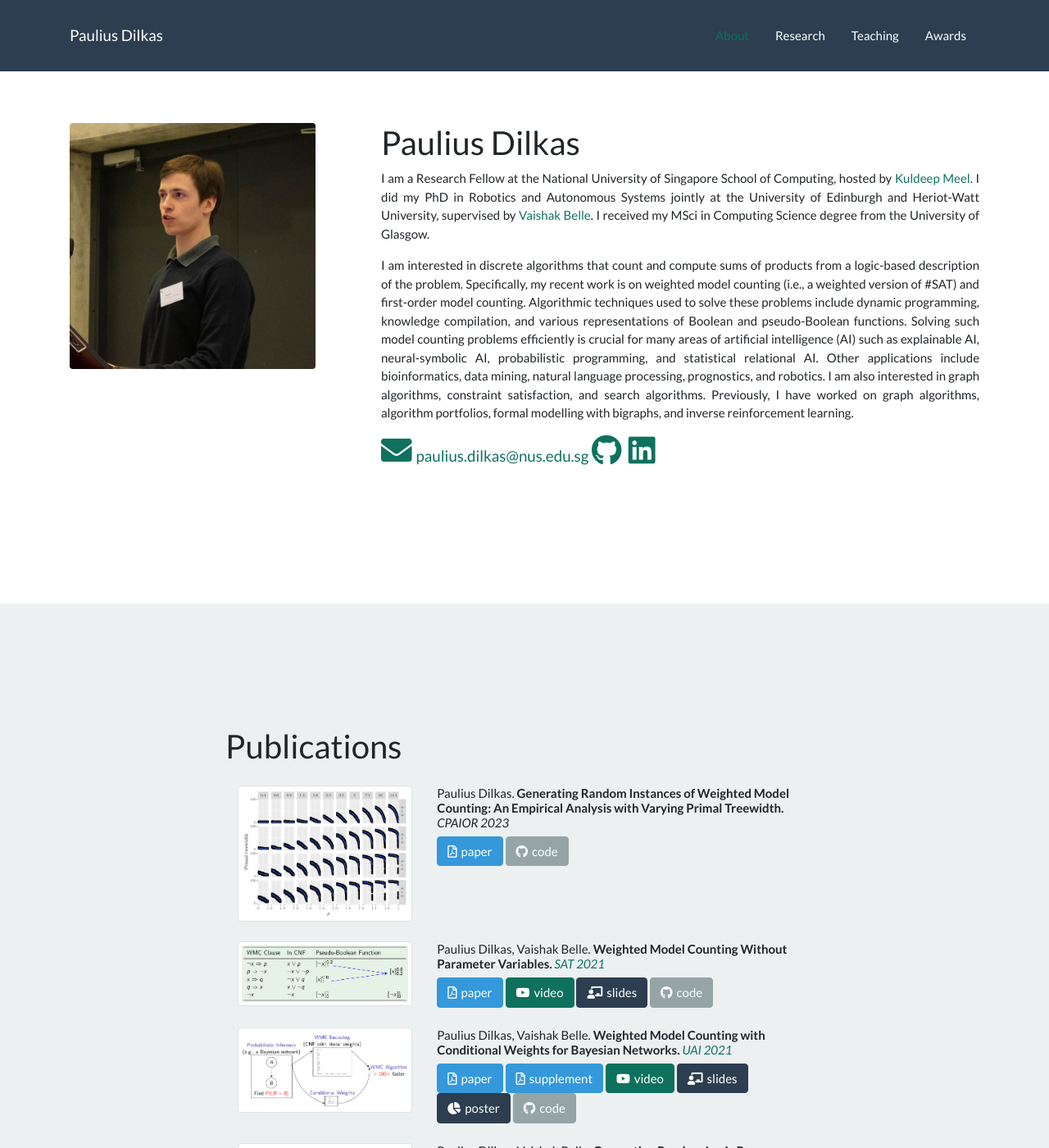
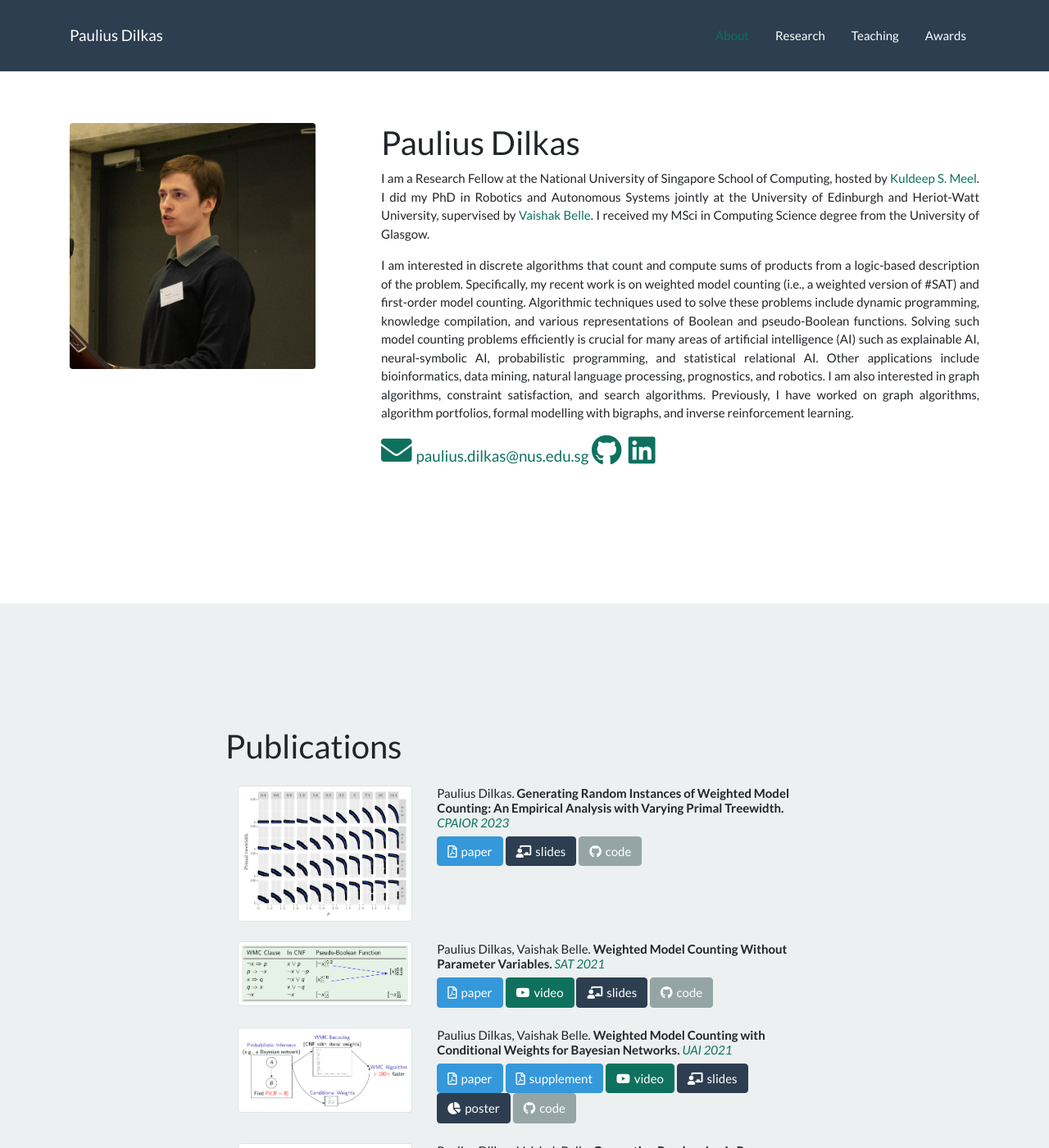
Before and after one commit to dilkas/dilkas.github.io, a Jekyll site: the page built from index.html, in a window 1280 px wide and 1400 px high. Shown: the whole window at 82% size. Built offline with Jekyll 4.4.1, drawn with Linux system fonts in a browser that asks for light colours; nearby versions of some CDN libraries; some of the changed text lies outside the part shown.

```diff
--- a/index.html
+++ b/index.html
@@ -10,7 +10,7 @@ layout: default
             </div>
             <div class="col-lg-8 mx-auto">
                 <h2>Paulius Dilkas</h2>
-                <p class="text-justify">I am a Research Fellow at the National University of Singapore School of Computing, hosted by <a href="https://www.comp.nus.edu.sg/~meel/">Kuldeep Meel</a>. I did my PhD in Robotics and Autonomous Systems jointly at the University of Edinburgh and Heriot-Watt University, supervised by <a href="http://vaishakbelle.com/">Vaishak Belle</a>. I received my MSci in Computing Science degree from the University of Glasgow.</p>
+                <p class="text-justify">I am a Research Fellow at the National University of Singapore School of Computing, hosted by <a href="https://www.comp.nus.edu.sg/~meel/">Kuldeep S. Meel</a>. I did my PhD in Robotics and Autonomous Systems jointly at the University of Edinburgh and Heriot-Watt University, supervised by <a href="http://vaishakbelle.com/">Vaishak Belle</a>. I received my MSci in Computing Science degree from the University of Glasgow.</p>
                 <p class="text-justify"> I am interested in discrete algorithms that count and compute sums of products from a logic-based description of the problem. Specifically, my recent work is on weighted model counting (i.e., a weighted version of #SAT) and first-order model counting. Algorithmic techniques used to solve these problems include dynamic programming, knowledge compilation, and various representations of Boolean and pseudo-Boolean functions. Solving such model counting problems efficiently is crucial for many areas of artificial intelligence (AI) such as explainable AI, neural-symbolic AI, probabilistic programming, and statistical relational AI. Other applications include bioinformatics, data mining, natural language processing, prognostics, and robotics. I am also interested in graph algorithms, constraint satisfaction, and search algorithms. Previously, I have worked on graph algorithms, algorithm portfolios, formal modelling with bigraphs, and inverse reinforcement learning.</p>
                 <p class="lead">
                     <a href="mailto:paulius.dilkas@nus.edu.sg"><i class="fas fa-envelope fa-2x"></i>paulius.dilkas@nus.edu.sg</a>
@@ -34,8 +34,9 @@ layout: default
                             <img src="images/wmc.png" alt="WMC" class="img-thumbnail">
                         </div>
                         <div class="col">
-                            <h6>Paulius Dilkas. <strong>Generating Random Instances of Weighted Model Counting: An Empirical Analysis with Varying Primal Treewidth.</strong> <em>CPAIOR 2023</em></h6>
+                            <h6>Paulius Dilkas. <strong>Generating Random Instances of Weighted Model Counting: An Empirical Analysis with Varying Primal Treewidth.</strong> <em><a href="https://doi.org/10.1007/978-3-031-33271-5_26">CPAIOR 2023</a></em></h6>
                             <a href="pdf/wmc.pdf" class="btn btn-info"><i class="far fa-file-pdf"></i>paper</a>
+                            <a href="pdf/wmc_slides.pdf" class="btn btn-primary"><i class="fas fa-chalkboard-teacher"></i>slides</a>
                             <a href="https://github.com/dilkas/cpaior23-d" class="btn btn-secondary"><i class="fab fa-github"></i>code</a>
                         </div>
                     </div>
@@ -189,11 +190,17 @@ layout: default
 
 <section id="awards" class="bg-light">
     <div class="container">
-	      <div class="row">
-		        <div class="col-lg-8 mx-auto">
-			          <h2>Awards</h2>
-			          <ul class="timeline">
-				            <li>
+        <div class="row">
+            <div class="col-lg-8 mx-auto">
+                <h2>Awards</h2>
+                <ul class="timeline">
+                    <li>
+                        <strong>2023</strong>
+                        <ul>
+                            <li>UAI 2023 Top Reviewer</li>
+                        </ul>
+                    </li>
+                    <li>
                         <strong>2019</strong>
                         <ul>
                             <li>3-Year Scholarship from the <a href="https://epsrc.ukri.org/">EPSRC</a> CDT in Robotics and Autonomous Systems</li>
```
Also changed, not shown: 1 other file.
